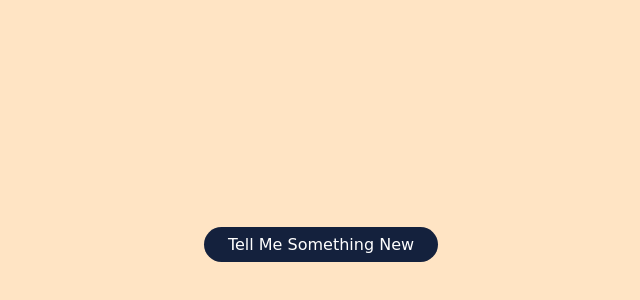
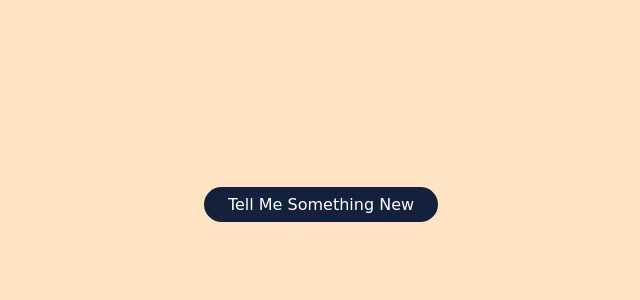
Before and after one commit to asad-sharif/apiProject, a plain HTML site: page index.html in a window 1280 px wide. Shown: the part 418-718 px from the top of the page, without its empty margins (319-959 px from the left). Drawn offline with Linux system fonts and the light colour scheme; a web font is replaced by a local one.

```diff
--- a/styles.css
+++ b/styles.css
@@ -10,10 +10,15 @@
 body {
     background-color: #ffe4c4;
     color: #14213d;
+    height: 100vh;
+    display: flex;
+    justify-content: center;
+    align-items: center;
 }
 
 .container {
-    height: 95vh;
+    height: 80vh;
+    /* border: 1px solid black; */
     display: flex;
     flex-direction: column;
     justify-content: space-between;
@@ -34,6 +39,8 @@ body {
     height: fit-content;
     cursor: pointer;
     transition: all .5s ease;
+    -webkit-tap-highlight-color: transparent; /* Remove highlight color on tap */
+    user-select: none; /* Prevent text selection */
 }
 
 .container button:hover {
```
